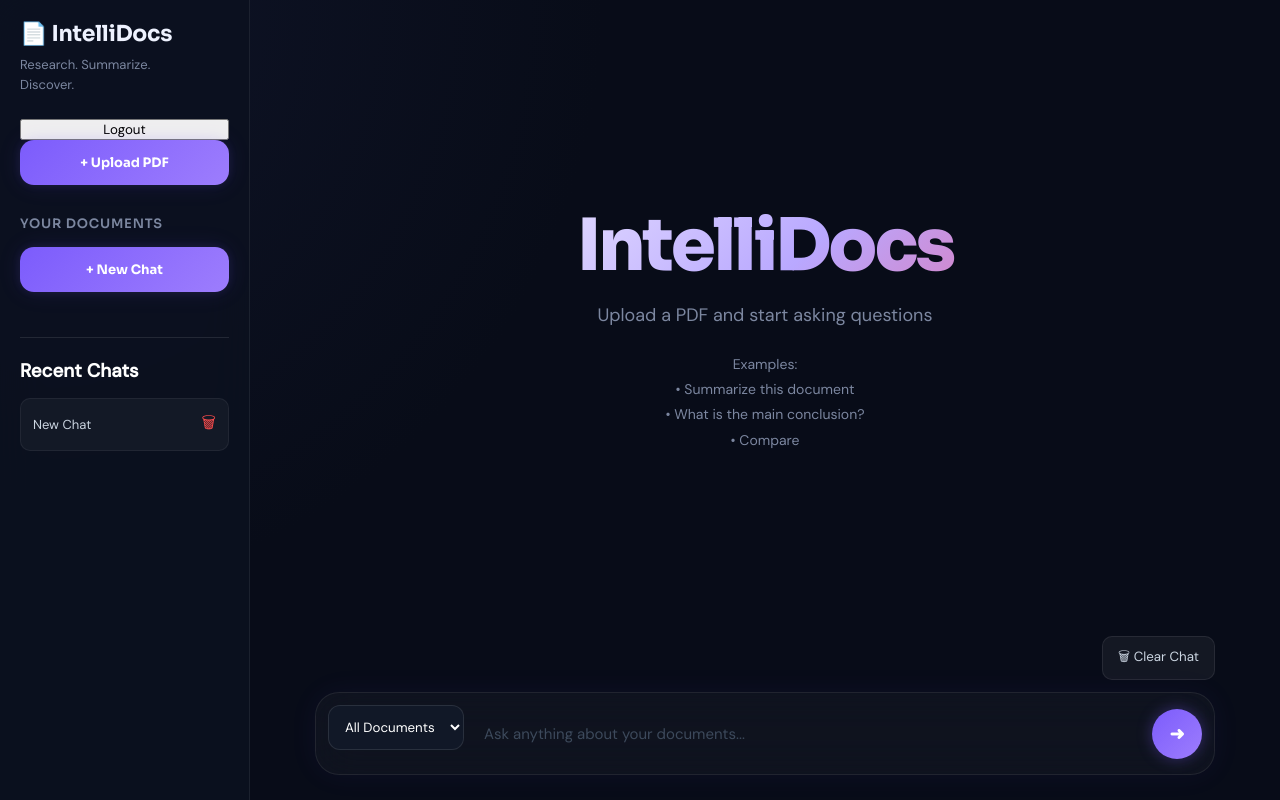
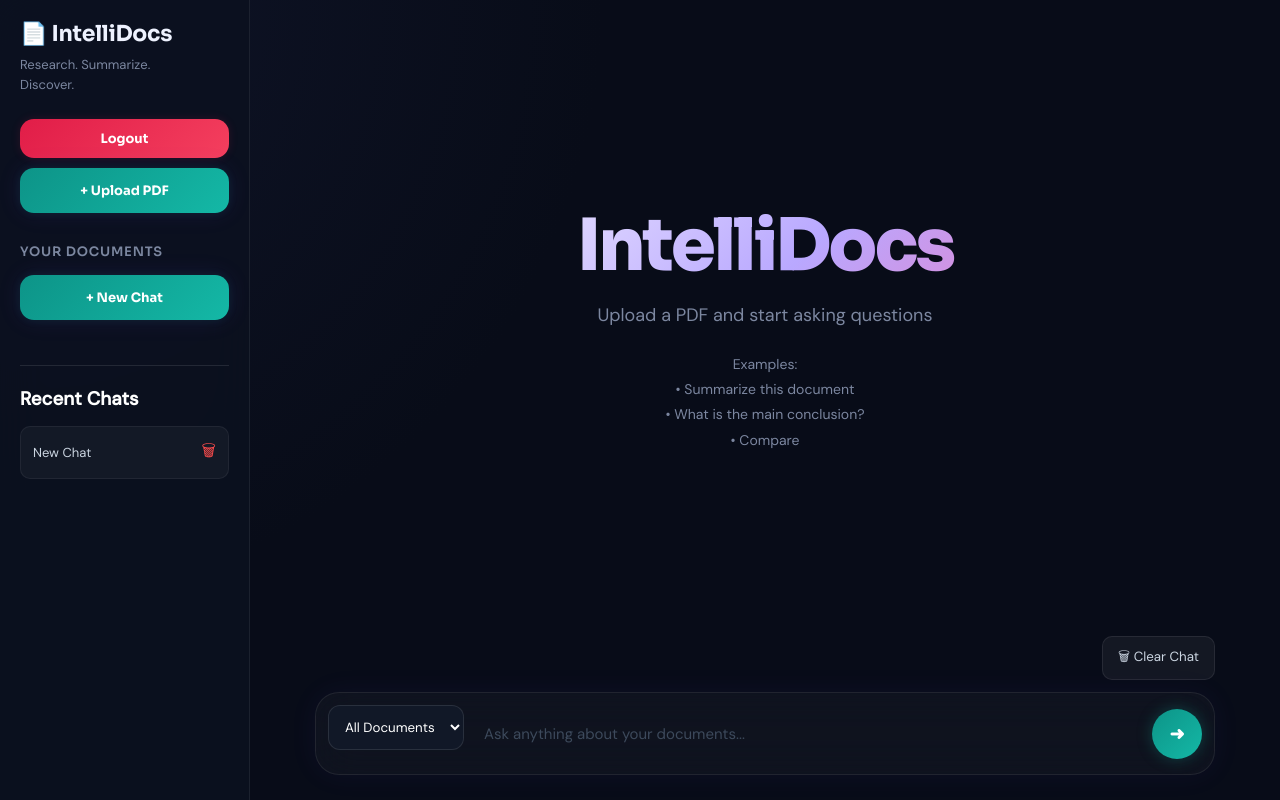
Before and after one commit to mrdevpatmase/IntelliDocs, a plain HTML site: page frontend/index.html in a window 1280 px wide. Drawn offline with Linux system fonts and the light colour scheme; no server answers; sample sign-in values are in the browser's storage.

```diff
--- a/frontend/auth.css
+++ b/frontend/auth.css
@@ -92,3 +92,70 @@
 
     text-align:center;
 }
+
+/*  */
+
+body{
+    margin:0;
+    padding:0;
+    height:100vh;
+    display:flex;
+    justify-content:center;
+    align-items:center;
+    background:#060b1f;
+    font-family:Arial,sans-serif;
+}
+
+.auth-container{
+    width:350px;
+    padding:30px;
+    border-radius:15px;
+    background:#111827;
+    display:flex;
+    flex-direction:column;
+    gap:15px;
+    color:white;
+}
+
+.auth-container h1{
+    text-align:center;
+    color:#14b8a6;
+}
+
+.auth-container h2{
+    text-align:center;
+    font-weight:normal;
+}
+
+input{
+    padding:12px;
+    border:none;
+    border-radius:8px;
+    font-size:15px;
+}
+
+button{
+    padding:12px;
+    border:none;
+    border-radius:8px;
+    cursor:pointer;
+    background:linear-gradient(135deg,#0d9488,#14b8a6);
+    color:white;
+    font-weight:bold;
+    transition:.3s;
+}
+
+button:hover{
+    opacity:.9;
+    transform:translateY(-2px);
+    box-shadow:0 0 20px rgba(13,148,136,.35);
+}
+
+a{
+    color:#14b8a6;
+    text-decoration:none;
+}
+
+p{
+    text-align:center;
+}
--- a/frontend/style.css
+++ b/frontend/style.css
@@ -601,3 +601,42 @@
 
     font-size:14px;
 }
+
+:root{
+    --bg:#080c18;
+    --sidebar:#0c1120;
+    --card:#111827;
+
+    --violet:#0d9488;
+    --violet-mid:#14b8a6;
+    --violet-soft:rgba(13,148,136,.12);
+    --violet-glow:rgba(13,148,136,.35);
+
+    --rose:#f472b6;
+
+    --text:#eef2ff;
+    --muted:#7c87a0;
+
+    --border:rgba(255,255,255,.07);
+}
+
+#logoutBtn{
+    width:100%;
+    padding:11px;
+    border:none;
+    border-radius:14px;
+    cursor:pointer;
+    font-family:'Sora',sans-serif;
+    font-weight:700;
+    font-size:13px;
+    background:linear-gradient(135deg,#e11d48,#f43f5e);
+    color:#fff;
+    transition:.3s;
+    margin-bottom:10px;
+    box-shadow:0 0 10px rgba(225,29,72,.15);
+}
+
+#logoutBtn:hover{
+    transform:translateY(-2px);
+    box-shadow:0 0 20px rgba(225,29,72,.35);
+}
```
Also changed, not shown: screenshots/Landing_Page.png (added), screenshots/Screenshot_1.png (deleted), screenshots/login.png (added), screenshots/register.png (added), 1 other file.
